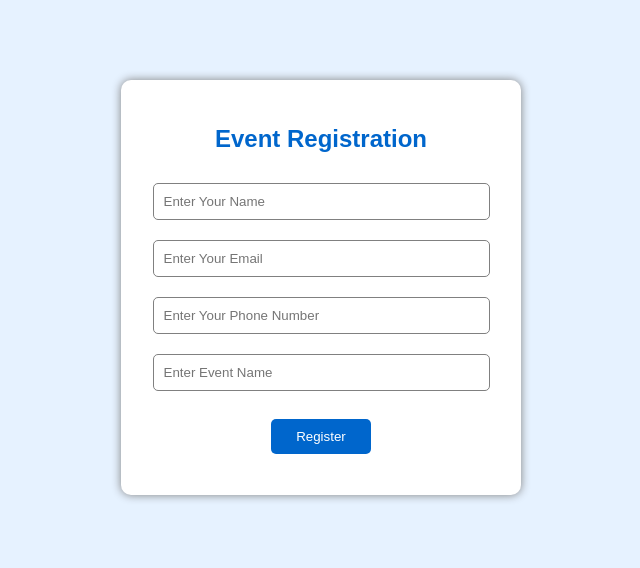
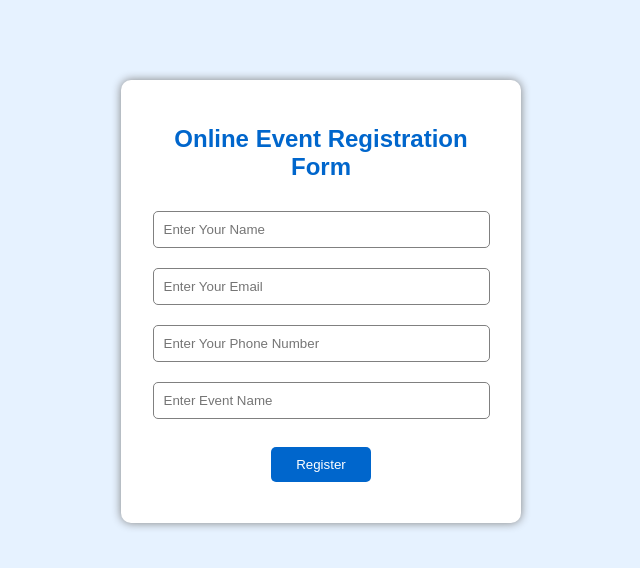
Before and after one commit to Palle2484/Event-Registration-Form, a plain HTML site: page EventRegistrationForm.html in a window 1280 px wide. Shown: the whole page, without its empty margins (319-959 px from the left). Drawn offline with Linux system fonts and the light colour scheme.

```diff
--- a/EventRegistrationForm.html
+++ b/EventRegistrationForm.html
@@ -57,7 +57,7 @@
 
 <div class="container">
 
-    <h2>Event Registration</h2>
+    <h2>Online Event Registration Form</h2>
 
     <form id="registrationForm">
 
```
